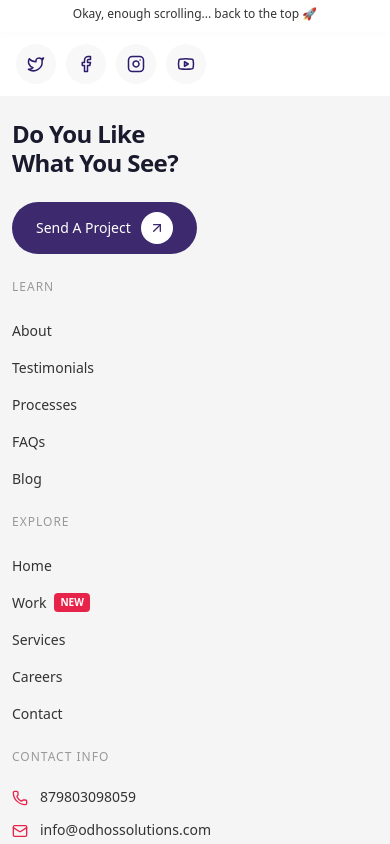
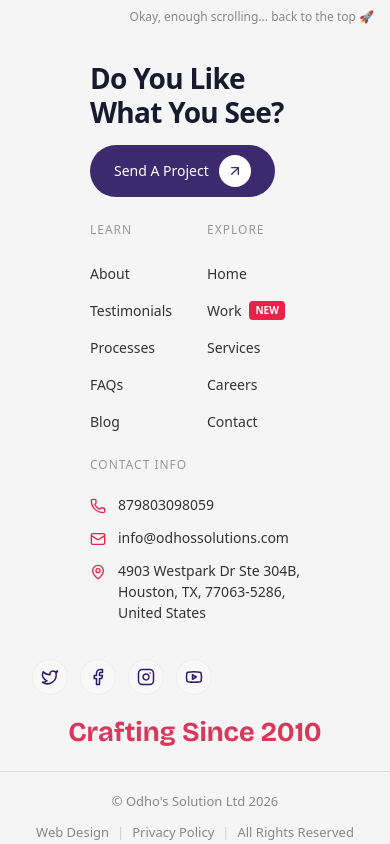
Before and after one commit to Maheen84/Odho-s-Solutions-biztech, a React (Vite) app: page /contact in a window 390 px wide. Shown: the part 3260-4104 px from the top of the page. Built offline with nearby package versions, Linux system fonts and the light colour scheme.

Commit message:
Optimize footer layout for mobile view

```diff
--- a/src/index.css
+++ b/src/index.css
@@ -4155,15 +4155,128 @@ a.cta-banner-card-btn .navbar-cta-icon,
   a.cta-banner-btn, .cta-banner-btn { font-size: 13px !important; padding: 10px 12px 10px 20px !important; }
 
   /* FOOTER */
-  .footer-back-to-top { width: 100% !important; border-radius: 0 !important; position: relative !important; font-size: 12px !important; height: 36px !important; }
-  .footer-socials { position: relative !important; flex-direction: row !important; border-radius: 0 !important; padding: 12px 16px !important; box-shadow: none !important; gap: 10px !important; }
-  .footer-top-section { flex-direction: column !important; gap: 32px !important; padding: 32px 16px 24px !important; }
-  .footer-cta-col { max-width: 100% !important; }
-  .footer-cta-col h3 { font-size: 24px !important; }
-  .footer-giant-text { white-space: normal !important; word-break: break-word !important; }
-  .footer-middle-section { padding: 0 16px 28px !important; }
-  .footer-bottom-bar { flex-direction: column !important; gap: 12px !important; text-align: center !important; padding: 16px !important; }
-  .footer-bottom-right { flex-wrap: wrap !important; justify-content: center !important; }
+  .footer {
+    display: flex !important;
+    flex-direction: column !important;
+    position: relative !important;
+  }
+
+  .footer-back-to-top {
+    order: 1 !important;
+    position: relative !important;
+    width: 100% !important;
+    height: auto !important;
+    padding: 12px 16px !important;
+    display: flex !important;
+    justify-content: flex-end !important;
+    align-items: center !important;
+    background: transparent !important;
+    font-size: 12px !important;
+    color: #888888 !important;
+    border-radius: 0 !important;
+    box-shadow: none !important;
+  }
+
+  .footer-top-section {
+    order: 2 !important;
+    display: grid !important;
+    grid-template-columns: 1fr 1fr !important;
+    gap: 32px !important;
+    padding: 32px 16px 24px !important;
+  }
+
+  .footer-cta-col {
+    grid-column: span 2 !important;
+    max-width: 100% !important;
+    text-align: left !important;
+    align-items: flex-start !important;
+    display: flex !important;
+    flex-direction: column !important;
+    gap: 16px !important;
+  }
+
+  .footer-cta-col h3 {
+    text-align: left !important;
+    font-size: 28px !important;
+    line-height: 1.2 !important;
+  }
+
+  .footer-btn {
+    align-self: flex-start !important;
+  }
+
+  .footer-nav-col {
+    grid-column: span 1 !important;
+  }
+
+  .footer-contact-col {
+    grid-column: span 2 !important;
+    max-width: 100% !important;
+    text-align: left !important;
+    align-items: flex-start !important;
+  }
+
+  .footer-socials {
+    order: 3 !important;
+    position: relative !important;
+    display: flex !important;
+    flex-direction: row !important;
+    justify-content: flex-start !important;
+    gap: 12px !important;
+    padding: 0 16px !important;
+    margin: 16px auto 24px 16px !important;
+    background: transparent !important;
+    box-shadow: none !important;
+    border-radius: 0 !important;
+    width: auto !important;
+    height: auto !important;
+  }
+
+  .footer-socials a {
+    width: 36px !important;
+    height: 36px !important;
+    border-radius: 50% !important;
+    background: #f8f8f8 !important;
+    color: #2d1b6b !important;
+    display: flex !important;
+    align-items: center !important;
+    justify-content: center !important;
+    border: 1px solid #eeeeee !important;
+  }
+
+  .footer-middle-section {
+    order: 4 !important;
+    padding: 0 16px 24px !important;
+    width: 100% !important;
+    max-width: 100% !important;
+    text-align: center !important;
+  }
+
+  .footer-giant-text {
+    font-size: clamp(24px, 7vw, 60px) !important;
+    font-weight: 700 !important;
+    color: #DA375C !important;
+    white-space: nowrap !important;
+  }
+
+  .footer-bottom-bar {
+    order: 5 !important;
+    display: flex !important;
+    flex-direction: column !important;
+    align-items: center !important;
+    gap: 12px !important;
+    padding: 20px 16px !important;
+    border-top: 1px solid #dddddd !important;
+    text-align: center !important;
+    width: 100% !important;
+  }
+
+  .footer-bottom-right {
+    display: flex !important;
+    flex-wrap: wrap !important;
+    justify-content: center !important;
+    gap: 8px !important;
+  }
 
   /* CONTACT PAGE */
   .contact-form-card { grid-template-columns: 1fr !important; border-radius: 24px !important; }
```
